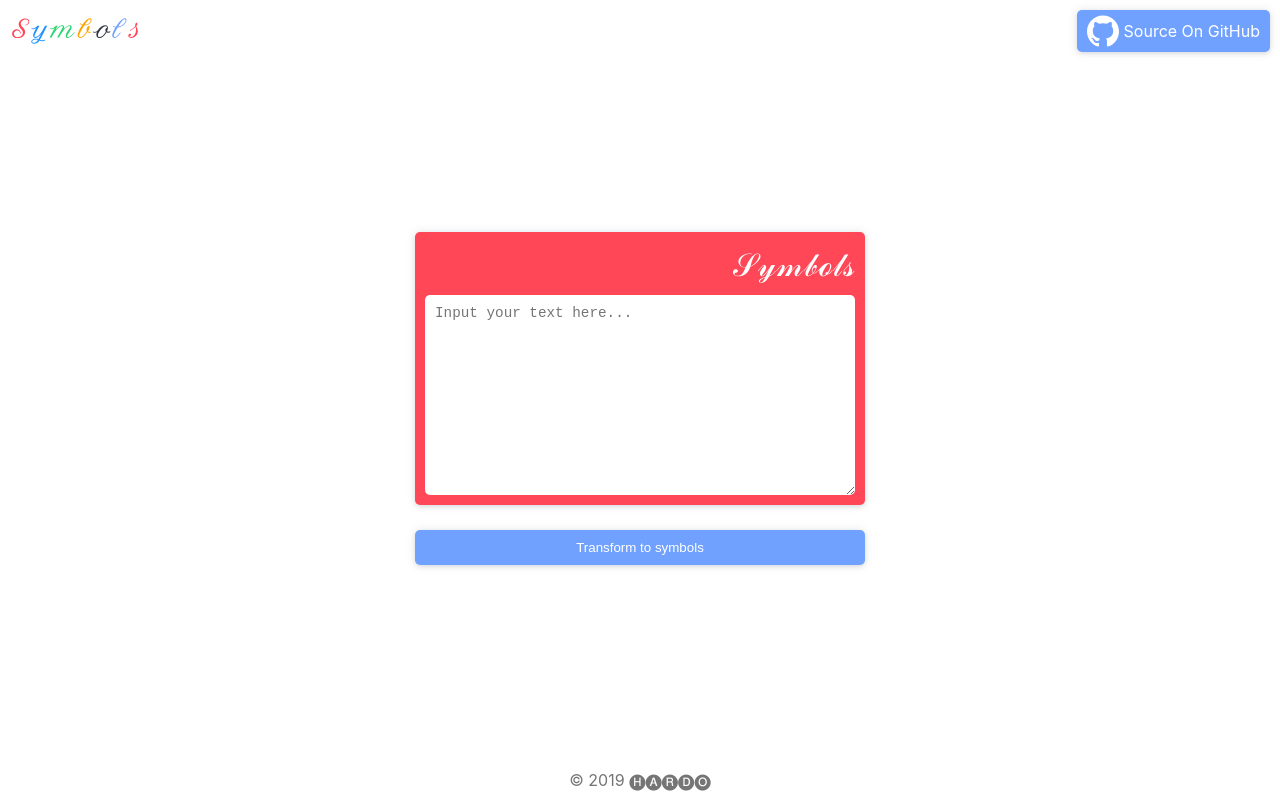
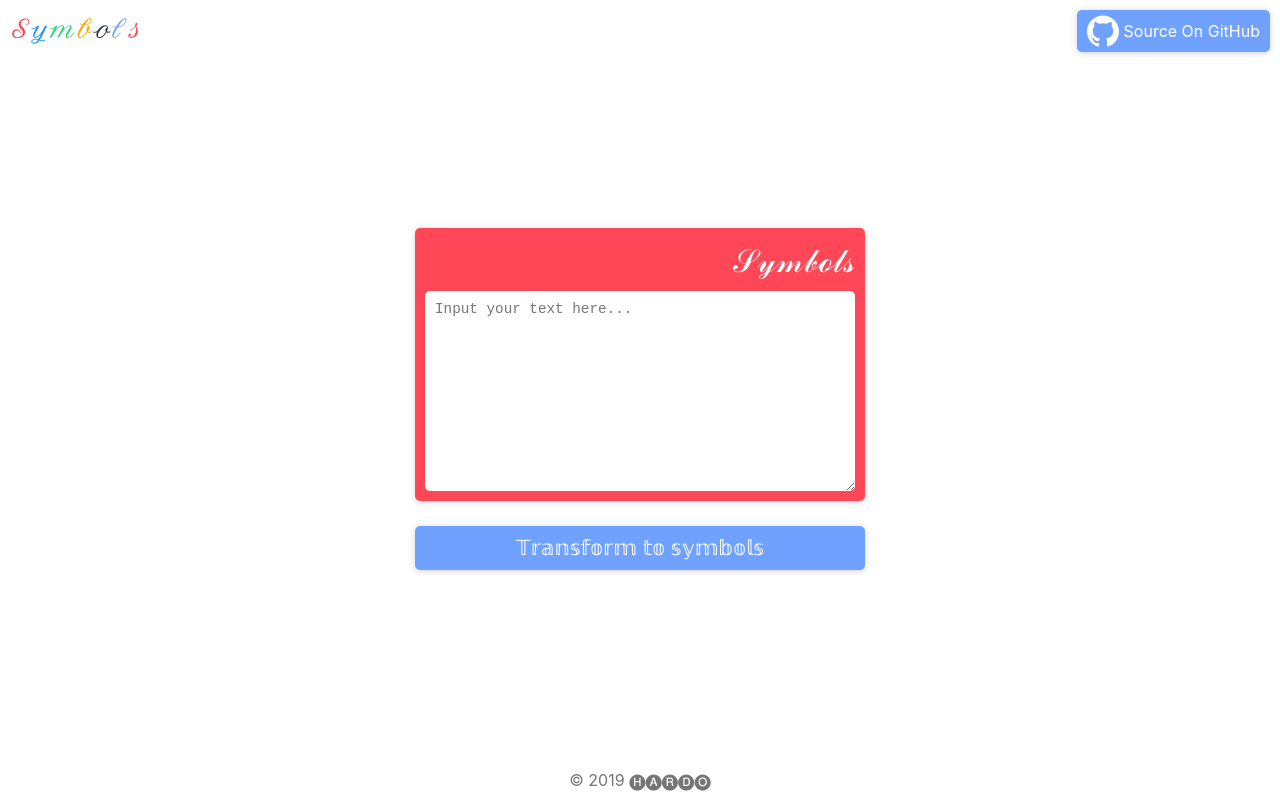
Before and after one commit to noobnooc/symbols, a React (Create React App) app: page / in a window 1280 px wide. Built offline with nearby package versions, Linux system fonts and the light colour scheme.

Commit message:
Fix something

```diff
--- a/src/views/home/Home.module.css
+++ b/src/views/home/Home.module.css
@@ -48,4 +48,5 @@
 .transformButton {
   width: 100%;
   padding: var(--dimen-large);
+  font-size: 1.3em;
 }
--- a/src/views/home/Home.tsx
+++ b/src/views/home/Home.tsx
@@ -48,7 +48,7 @@ export const Home: FC = () => {
         onClick={onLinkClick}
         to={`/select-mapper/${encodeURIComponent(text)}`}
       >
-        <Button className={styles.transformButton}>Transform to symbols</Button>
+        <Button className={styles.transformButton}>𝕋𝕣𝕒𝕟𝕤𝕗𝕠𝕣𝕞 𝕥𝕠 𝕤𝕪𝕞𝕓𝕠𝕝𝕤</Button>
       </Link>
     </div>
   );
--- a/src/views/select-mapper/SelectMapper.tsx
+++ b/src/views/select-mapper/SelectMapper.tsx
@@ -29,10 +29,11 @@ export const SelectMapper: FC<RouteComponentProps<SelectMapperRouteParams>> = ({
 
         return (
           <Link
+            key={type}
             className={styles.previewLink}
             to={`/reactive/${type}/${decodedText}`}
           >
-            <PreviewItem key={type} className={styles.previewItem}>
+            <PreviewItem className={styles.previewItem}>
               {convertedText}
             </PreviewItem>
           </Link>
```
